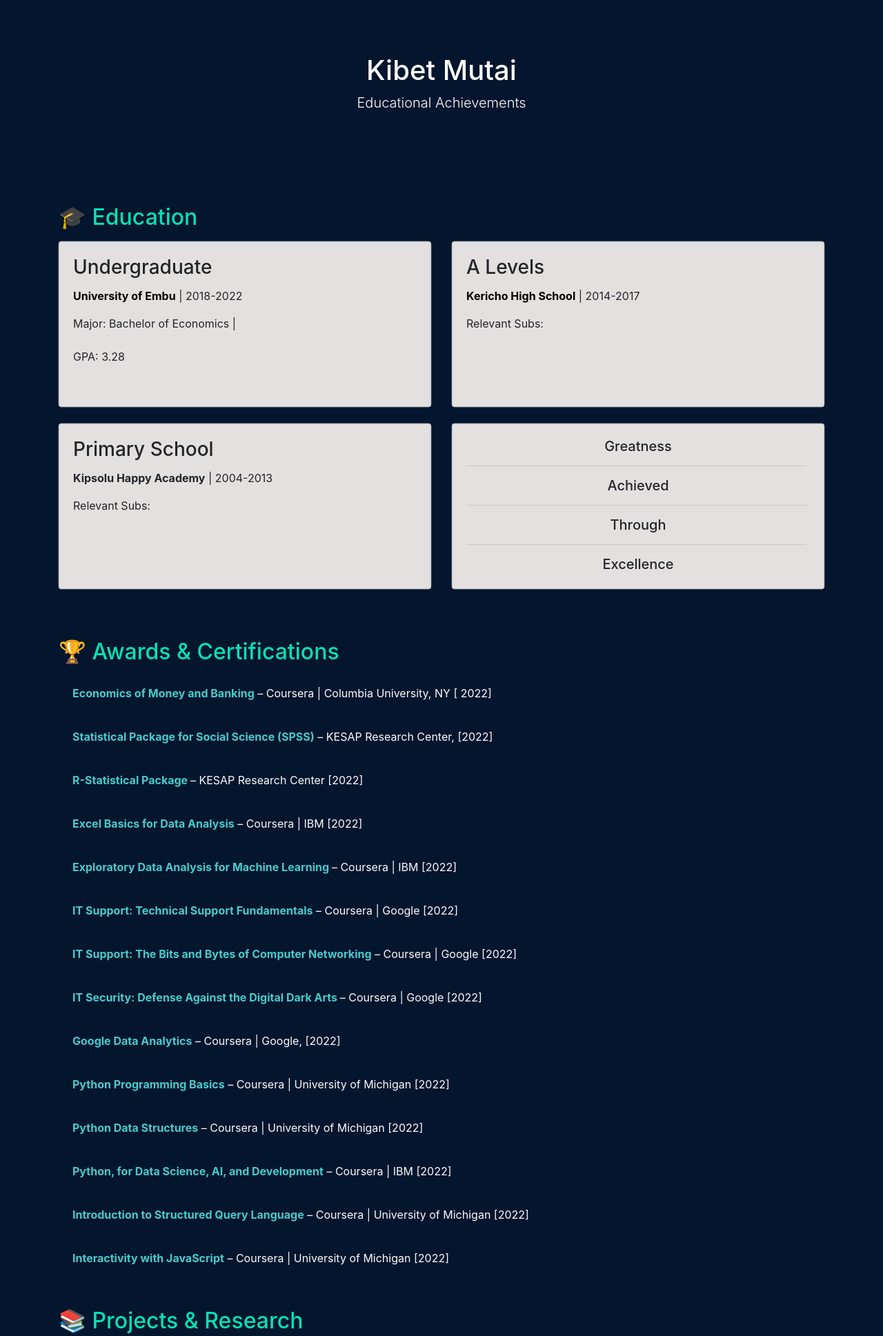
After one commit to kibetbsr/personalweb, a Django app: template base/templates/base/education.html in a window 1280 px wide. The commit adds this page. Shown: the top 1937 px of the page at 69% size. Run offline with Django 5.2, Linux system fonts and the light colour scheme; the template is opened without the code that fills it, so the values that code supplies are empty; some libraries are stand-ins or nearby versions.

Commit message:
new changes

```diff
--- a/base/templates/base/about.html
+++ b/base/templates/base/about.html
@@ -26,7 +26,7 @@
         <ul class="menu">
             <div class="menu-left">
                 <li class="menu-item"><a class="menu-link" href="{% url 'home' %}">Home</a></li>
-                <li class="menu-item"><a class="menu-link" href="{% url 'news' %}">Tate</a></li>
+                <li class="menu-item"><a class="menu-link" href="{% url 'news' %}">Emery T</a></li>
             </div>
             <li class="menu-item menu-right"> <a class="menu-link" href="{% url 'laws' %}">Laws</a></li>
         </ul>
--- /dev/null
+++ b/base/templates/base/education.html
@@ -0,0 +1,164 @@
+
+{% load static %}
+
+
+<!DOCTYPE html>
+<html style="background-color:  #04152e !important;" lang="en">
+<head>
+    <link rel="stylesheet" href="{% static '/css/style.css' %}">
+    <link rel="stylesheet" href="https://cdnjs.cloudflare.com/ajax/libs/font-awesome/6.4.2/css/all.min.css">
+    <link rel="stylesheet" href="{% static 'css/font-awesome.min.css' %}">
+    <meta charset="UTF-8">
+    <link rel="stylesheet" href="https://cdn.jsdelivr.net/npm/bootstrap@4.6.2/dist/css/bootstrap.min.css" integrity="sha384-xOolHFLEh07PJGoPkLv1IbcEPTNtaed2xpHsD9ESMhqIYd0nLMwNLD69Npy4HI+N" crossorigin="anonymous">
+
+    <meta name="viewport" content="width=device-width, initial-scale=1.0">
+    <title>myweb</title>
+</head>
+<style>
+    .list-group,  .list-group-item{
+       background-color:  #04152e !important;
+       border: none transparent;
+    }
+     .list-group-item{
+        color: rgb(251, 251, 251);
+    }
+    ul li strong{
+        color:  rgb(72, 203, 203);
+    }
+    ul li {
+        color:wheat ;
+    }
+    a{
+        color: black;
+    }
+    a:hover{
+        text-decoration: none;
+        color: rgb(7, 81, 7);
+    }
+    .card{
+        background-color: rgb(227, 224, 224);
+    }
+    .card:hover{
+        transform: scale(1.01);
+        transition: 0.5s
+
+    }
+    h2{
+        color: rgb(5, 226, 182);
+    }
+</style>
+<body style="background-color:  #04152e !important;">
+
+    <!-- Header Section -->
+    <header style="margin-top: -90px;" class=" text-white text-center py-5">
+        <h1  class="display-5 fw-bold">Kibet Mutai</h1>
+        <p class="lead">Educational Achievements</p>
+    </header>
+
+    <!-- Main Content Section -->
+    <div class="container my-5">
+
+        <!-- Education Section -->
+        <section class="mb-5">
+            <h2 class=" mb-3">🎓 Education</h2>
+            <div class="row">
+                <div  class="col-md-6">
+                    <div style="height: 240px;" class="card mb-4">
+                        <div class="card-body">
+                            <h3 class="card-title">Undergraduate</h3>
+                            <p class="card-text"> <a href="https://embuni.ac.ke"> <strong>University of Embu</strong></a> | 2018-2022</p>
+                            <p class="card-text">Major: Bachelor of Economics | <br> <br>
+                             GPA: 3.28</p>
+                        </div>
+                    </div>
+                </div>
+                <div  class="col-md-6">
+                    <div style="height: 240px;" class="card mb-4">
+                        <div class="card-body">
+                            <h3 class="card-title">A Levels</h3>
+                            <p class="card-text"> <a href="https://kerichohigh.sc.ke/"><strong>Kericho High School</strong></a> | 2014-2017</p>
+                            <p class="card-text">Relevant Subs: </p>
+                        </div>
+                    </div>
+                </div>
+                <div style="align-items: center;" class="col-md-6">
+                    <div style="height: 240px;" class="card mb-4">
+                        <div class="card-body">
+                            <h3 class="card-title">Primary School</h3>
+                            <p class="card-text"><strong>Kipsolu Happy Academy</strong> | 2004-2013</p>
+                            <p class="card-text">Relevant Subs: </p>
+                        </div>
+                    </div>
+                </div>
+                <div  class="col-md-6">
+                    <div style="height: 240px;" class="card mb-4">
+                        <div class="card-body">
+                            <h5 style="text-align: center;" class="card-title">Greatness <br> <hr> Achieved <br> <hr> Through <br> <hr>Excellence</h5>
+
+                        </div>
+                    </div>
+                </div>
+            </div>
+        </section>
+
+        <!-- Awards Section -->
+        <section class="mb-5">
+            <h2 class=" mb-3">🏆 Awards & Certifications</h2>
+            <ul class="list-group">
+                <li class="list-group-item"><strong>Economics of Money and Banking</strong> – Coursera | Columbia University, NY [ 2022]</li>
+                <li class="list-group-item"><strong>Statistical Package for Social Science (SPSS)</strong> – KESAP Research Center, [2022]</li>
+                <li class="list-group-item"><strong>R-Statistical Package </strong> – KESAP Research Center [2022]</li>
+                <li class="list-group-item"><strong>Excel Basics for Data Analysis</strong> – Coursera | IBM [2022]</li>
+                <li class="list-group-item"><strong>Exploratory Data Analysis for Machine Learning </strong> – Coursera | IBM [2022]</li>
+                <li class="list-group-item"><strong>IT Support: Technical Support Fundamentals</strong> – Coursera | Google [2022]</li>
+                <li class="list-group-item"><strong>IT Support: The Bits and Bytes of Computer Networking</strong> – Coursera | Google [2022]</li>
+                <li class="list-group-item"><strong>IT Security: Defense Against the Digital Dark Arts </strong> – Coursera | Google [2022]</li>
+                <li class="list-group-item"><strong>Google Data Analytics</strong> – Coursera | Google, [2022]</li>
+                <li class="list-group-item"><strong>Python Programming Basics</strong> – Coursera | University of Michigan [2022]</li>
+                <li class="list-group-item"><strong>Python Data Structures</strong> – Coursera | University of Michigan [2022]</li>
+                <li class="list-group-item"><strong>Python, for Data Science, AI, and Development</strong> – Coursera | IBM [2022]</li>
+                <li class="list-group-item"><strong>Introduction to Structured Query Language</strong> – Coursera | University of Michigan [2022]</li>
+                <li class="list-group-item"><strong>Interactivity with JavaScript</strong> –  Coursera | University of Michigan [2022]</li>
+
+
+            </ul>
+        </section>
+
+        <!-- Projects Section -->
+        <section class="mb-5">
+            <h2 class=" mb-3">📚 Projects & Research</h2>
+            <ul class="list-group">
+                <li class="list-group-item"><strong>Undergraduate Research</strong> – Research on the effect of Taxation on economic Growth</li>
+                <li class="list-group-item"><strong>Kibet Research</strong> – Published in University of Embu Repo, 2023</li>
+            </ul>
+        </section>
+
+        <!-- Skills Section -->
+        <section class="mb-5">
+            <h2 class=" mb-3">📖 Skills & Competencies</h2>
+            <ul class="list-group">
+                <li class="list-group-item"><strong>Technical Skills:</strong> R | SPSS | Excel | HTML | CSS | Python (Django) | SQL | Git | JavaScript | IT Support</li>
+                <li class="list-group-item"><strong>Soft Skills:</strong> Leadership | Communication | Teamwork</li>
+                <li class="list-group-item"><strong>Languages:</strong> Kiswahili | English</li>
+            </ul>
+        </section>
+
+    </div> <!-- End Container -->
+
+    <!-- Footer Section -->
+    <footer class="bg-secondary text-white text-center py-4">
+        <p style="color: coral;" >Copyright &copy;2025 Kibet.M -All rights reserved.</p>
+        <ul class="footer-bottom-links d-flex justify-content-center list-unstyled">
+            <li class="mx-3"><a href="https://en.wikipedia.org/wiki/Kericho">Kericho </a></li>
+            <li class="mx-3"><a href="mailto:kibetagrey16@gmail.com" class="text-white">kibetagrey16@gmail.com</a></li>
+            <li class="mx-3"><a href="#">Contact</a></li>
+        </ul>
+
+    </footer>
+
+    <!-- Include Bootstrap JS and dependencies -->
+    <script src="https://cdn.jsdelivr.net/npm/bootstrap@5.3.0-alpha1/dist/js/bootstrap.bundle.min.js"></script>
+
+
+</body>
+</html>
--- a/base/urls.py
+++ b/base/urls.py
@@ -3,7 +3,7 @@ from . import views
 from .views import home, get_news
 from .views import process_payment  # Import the view
 from .views import laws_view
-from .views import signup_view, login_view, logout_view, about_view
+from .views import signup_view, login_view, logout_view, about_view, education_view
 
 
 
@@ -27,6 +27,7 @@ urlpatterns = [
     path("signup/", signup_view, name="signup"),
     path("login/", login_view, name="login"),
     path("logout/", logout_view, name="logout"),
+    path('education/', views.education_view, name='education'),
 
   #  path('api', include(router.urls)),
 
--- a/base/views.py
+++ b/base/views.py
@@ -302,3 +302,6 @@ def logout_view(request):
 
 def about_view(request):
     return render(request, "base/about.html")  # Ensure correct pat
+
+def education_view(request):
+    return render(request, 'base/education.html')
--- a/mywebsite/settings.py
+++ b/mywebsite/settings.py
@@ -116,7 +116,11 @@ AUTH_PASSWORD_VALIDATORS = [
 # Internationalization
 # https://docs.djangoproject.com/en/5.0/topics/i18n/
 
-LANGUAGE_CODE = 'en-us'
+LANGUAGES = [
+    ('en', 'English'),
+    ('sw', 'Swahili'),
+    ('fr', 'French'),
+]
 
 TIME_ZONE = 'Africa/Nairobi'
 
--- a/static/css/style.css
+++ b/static/css/style.css
@@ -561,3 +561,6 @@ button #aibutton:hover {
     border: 1px solid rgb(134, 110, 102);
     background-color: #3a98b1;
 }
+
+
+/*loder*/
```
Also changed, not shown: base/admin.py (+9 -0 lines), base/templates/base/home.html (+16 -3 lines), base/templates/base/news.html (+22 -21 lines), db.sqlite3.
